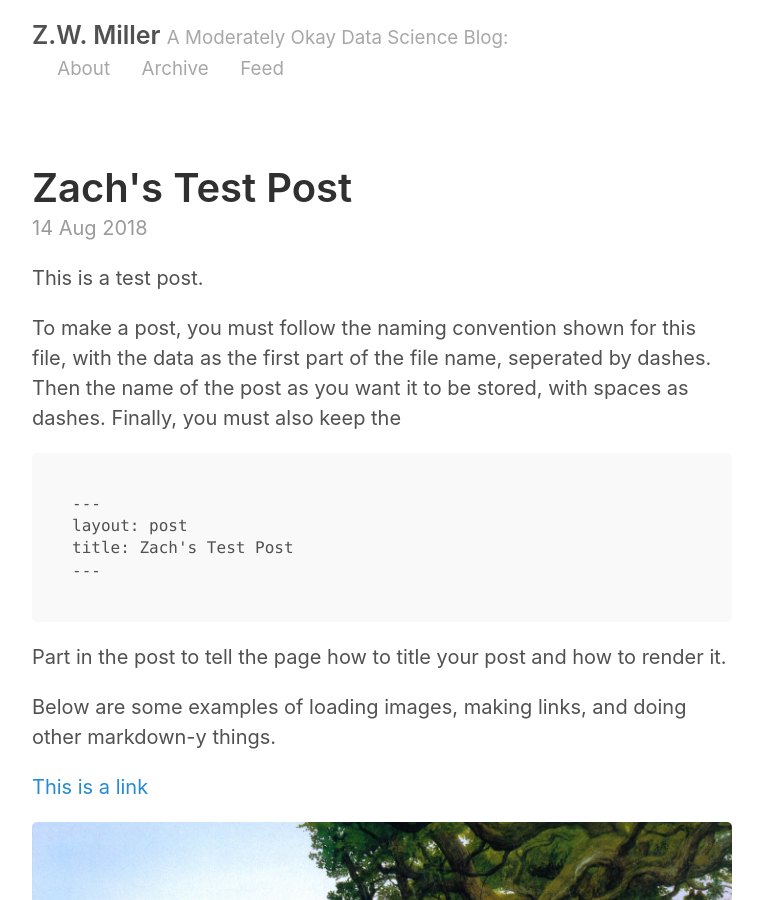
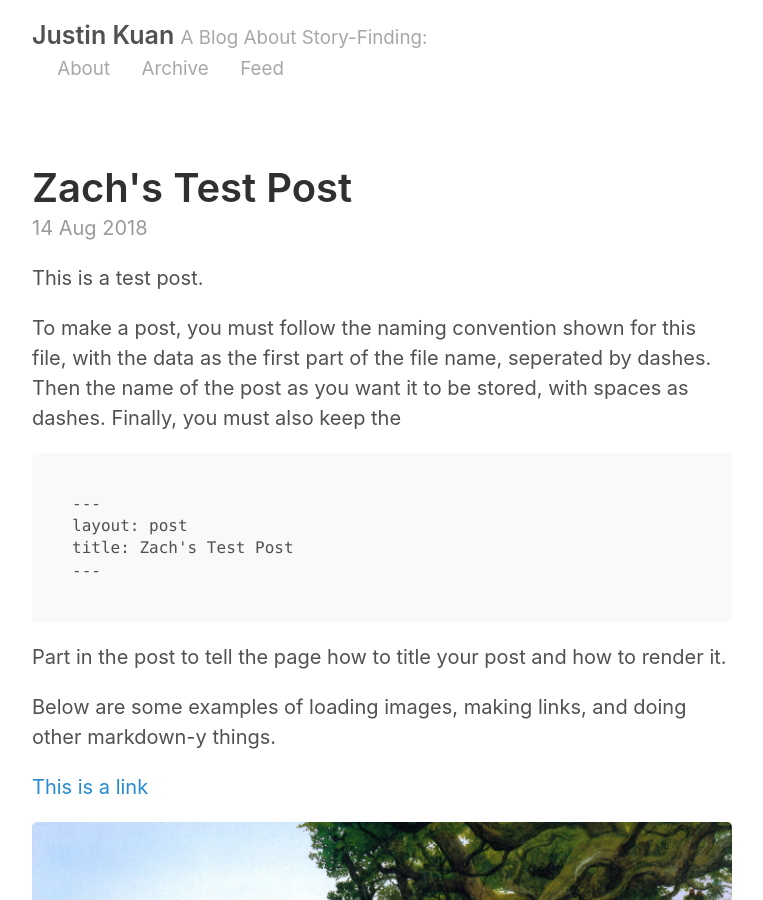
Before and after one commit to justinkuan/justinkuan.github.io, a Jekyll site: the page built from index.html, in a window 1280 px wide and 900 px high. Shown: the whole window, without its empty margins (258-1021 px from the left). Built offline with Jekyll 4.4.1, drawn with Linux system fonts in a browser that asks for light colours; the list of posts is cut into pages by our own code.

Commit message:
Update _config.yml

```diff
--- a/_config.yml
+++ b/_config.yml
@@ -2,9 +2,9 @@
 permalink:           pretty
 
 # Setup
-title:               Z.W. Miller
-tagline:             A Moderately Okay Data Science Blog
-url:                 http://zwmiller.github.io
+title:               Justin Kuan
+tagline:             A Blog About Story-Finding
+url:                 http://justinkuan.github.io
 paginate:            2
 baseurl:             ""
 
@@ -17,14 +17,14 @@ sass:
 
 # About/contact
 author:
-  name:              Zach Miller
-  url:               https://twitter.com/zaglamir
-  email:             zach@thisismetis.com
+  name:              Justin Kuan
+  url:               https://twitter.com/justkuan
+  email:             justkuan@gmail.com
 
 # Custom vars
-version:             2.0.0
+version:             1.0.0
 github:
-  repo:              https://github.com/zwmiller
+  repo:              https://github.com/justinkuan
 
 # Gems
 gems:
```
